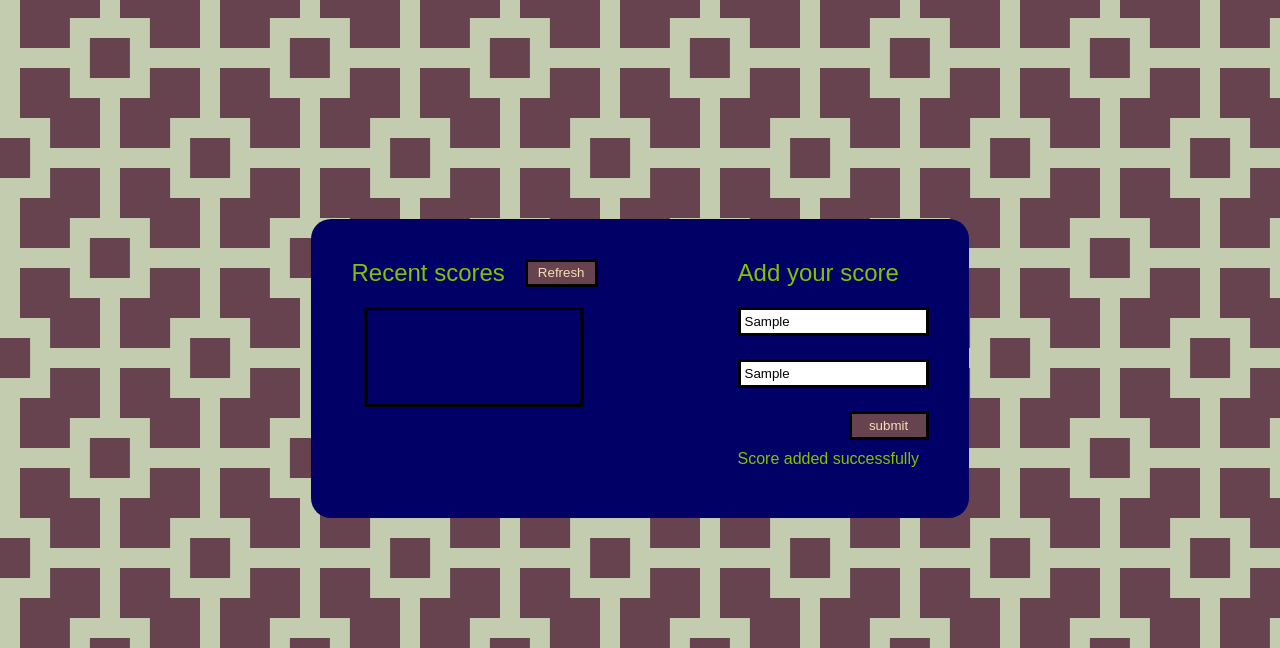
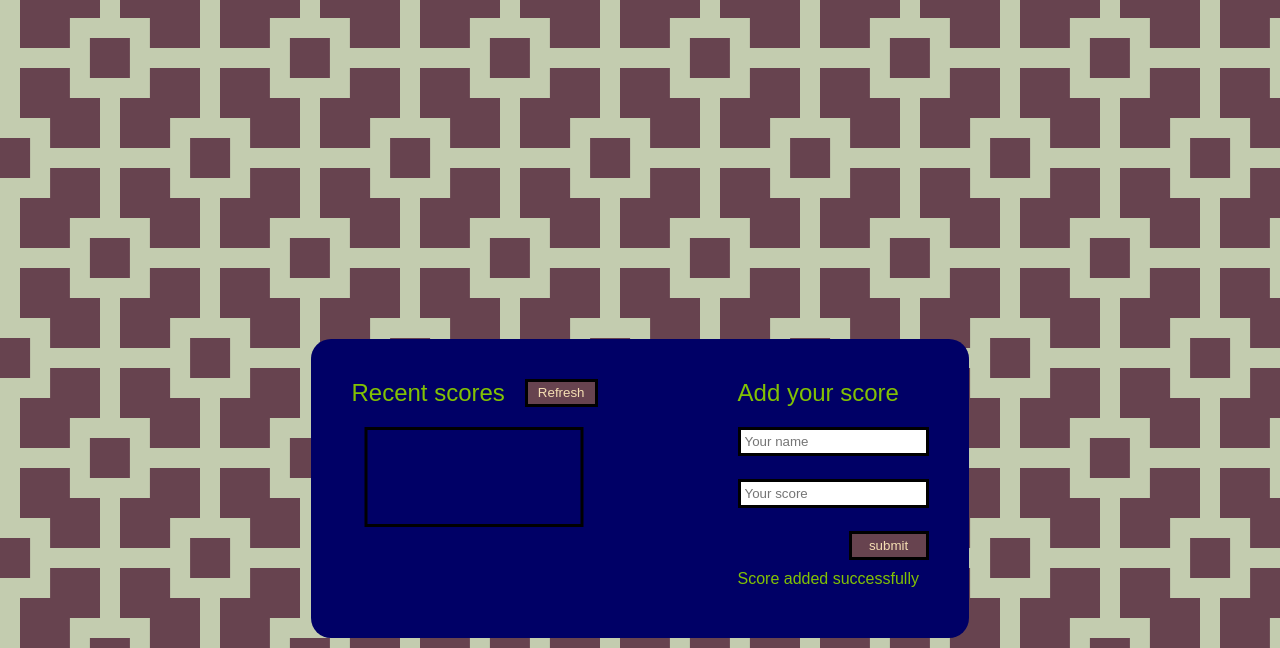
Before and after one commit to codedit334/Leaderboard, a website built with webpack: page src/index.html in a window 1280 px wide. Both pictures are taken after typing "Sample", "Sample" into the empty fields and a click on the button "submit". Shown: the part 152-800 px from the top of the page. Built offline with nearby package versions, Linux system fonts and the light colour scheme; no server answers; a web font is replaced by a local one.

Commit message:
Fix linter errors

```diff
--- a/src/modules/send_api_data.js
+++ b/src/modules/send_api_data.js
@@ -20,8 +20,8 @@ const sendData = async () => {
 
     document.querySelector('.form-add-msg').style.display = 'none';
     document.querySelector('.form-add-msg').style.display = 'block';
-    formName = '';
-    formScore = '';
+    document.querySelector('#form-name').value = '';
+    document.querySelector('#form-score').value = '';
   }
 };
 
--- a/src/styles/index.css
+++ b/src/styles/index.css
@@ -10,7 +10,7 @@
 
 main {
   width: 100vw;
-  height: 120vh;
+  height: 150vh;
   display: grid;
   place-items: center;
 }
@@ -29,7 +29,6 @@ h1 {
 .scores-section {
   display: flex;
   flex-direction: column;
-
 }
 
 .scores-wrapper {
```
